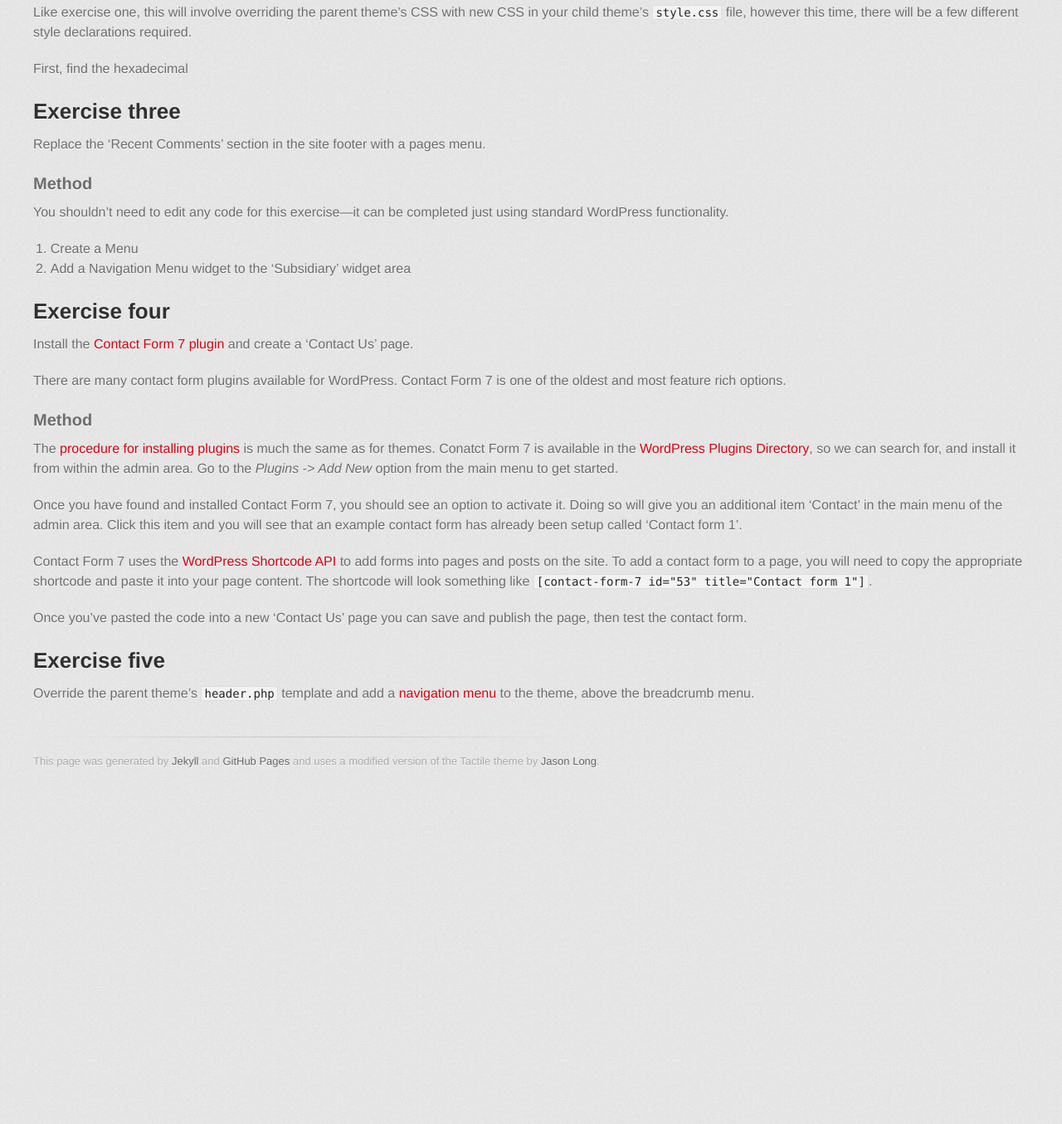
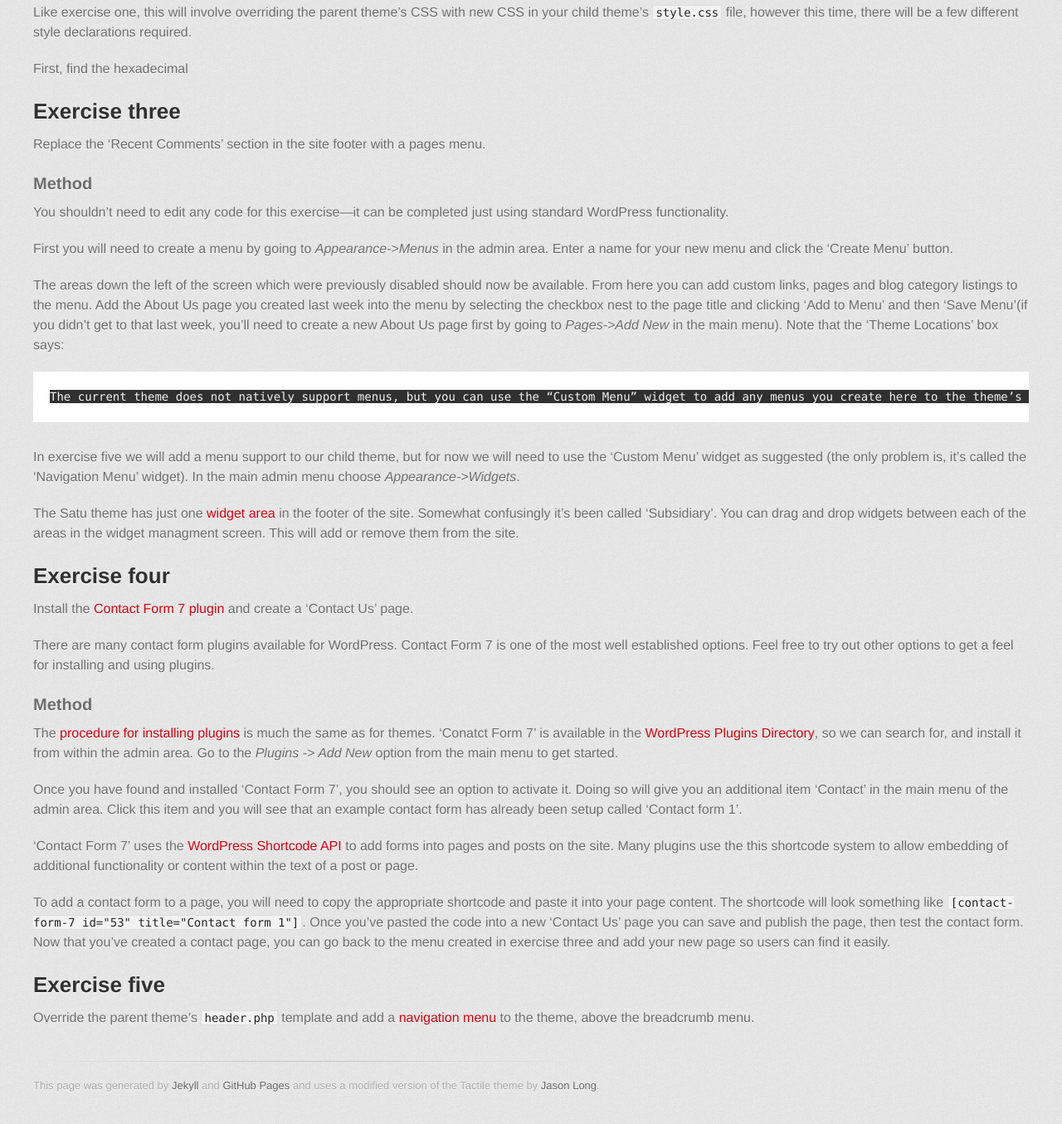
Before and after one commit to drzax/dca-web-short-course, a Jekyll site: the page built from index.md, in a window 1280 px wide and 1400 px high, scrolled down 1073 px. Shown: the top 1355 px of the window at 83% size. Built offline with Jekyll 4.4.1, drawn with Linux system fonts in a browser that asks for light colours; some web fonts are replaced; before the commit the page ends 2082 px from its top, so only the background shows below that.

Commit message:
Exercises 1-4

```diff
--- a/index.md
+++ b/index.md
@@ -18,11 +18,9 @@
 * [The WordPress Codex](http://codex.wordpress.org/)
 
 ## Exercise one
-
 Modify the maximum width of the site content to be 1200 pixels wide.
 
 ### Method
-
 To achieve this you will need to override the CSS in the parent theme which sets the width of the content.
 
 First find out what CSS selector is used to control width (hint: it's a [class selector](http://www.cssbasics.com/css-classes/)). You can do this by examining the site's HTML (often referred to as the DOM) and CSS using the [Google Chrome Developer Tools](https://developers.google.com/chrome-developer-tools/docs/elements).
@@ -32,11 +30,9 @@
 Finally, save and upload (or PUT) your CSS using FTP to check it's working as expected in the browser.
 
 ## Exercise two
-
 Change the highlight colour used on the site from red to a more appropriate colour of your choice.
 
 ### Method
-
 Like exercise one, this will involve overriding the parent theme's CSS with new CSS in your child theme's `style.css` file, however this time, there will be a few different style declarations required.
 
 First, find the hexadecimal
@@ -47,22 +43,29 @@
 ### Method
 You shouldn't need to edit any code for this exercise—it can be completed just using standard WordPress functionality.
 
-1. Create a Menu
-2. Add a Navigation Menu widget to the 'Subsidiary' widget area
+First you will need to create a menu by going to *Appearance->Menus* in the admin area. Enter a name for your new menu and click the 'Create Menu' button.
+
+The areas down the left of the screen which were previously disabled should now be available. From here you can add custom links, pages and blog category listings to the menu. Add the About Us page you created last week into the menu by selecting the checkbox nest to the page title and clicking 'Add to Menu' and then 'Save Menu'(if you didn't get to that last week, you'll need to create a new About Us page first by going to *Pages->Add New* in the main menu). Note that the 'Theme Locations' box says:
+
+	The current theme does not natively support menus, but you can use the “Custom Menu” widget to add any menus you create here to the theme’s sidebar.
+
+In exercise five we will add a menu support to our child theme, but for now we will need to use the 'Custom Menu' widget as suggested (the only problem is, it's called the 'Navigation Menu' widget). In the main admin menu choose *Appearance->Widgets*.
+
+The Satu theme has just one [widget area](http://codex.wordpress.org/WordPress_Widgets) in the footer of the site. Somewhat confusingly it's been called 'Subsidiary'. You can drag and drop widgets between each of the areas in the widget managment screen. This will add or remove them from the site.
 
 ## Exercise four
 Install the [Contact Form 7 plugin](http://contactform7.com/) and create a 'Contact Us' page.
 
-There are many contact form plugins available for WordPress. Contact Form 7 is one of the oldest and most feature rich options.
+There are many contact form plugins available for WordPress. Contact Form 7 is one of the most well established options. Feel free to try out other options to get a feel for installing and using plugins.
 
 ### Method
-The [procedure for installing plugins](http://codex.wordpress.org/Managing_Plugins#Installing_Plugins) is much the same as for themes. Conatct Form 7 is available in the [WordPress Plugins Directory](http://wordpress.org/plugins/), so we can search for, and install it from within the admin area. Go to the *Plugins -> Add New* option from the main menu to get started.
+The [procedure for installing plugins](http://codex.wordpress.org/Managing_Plugins#Installing_Plugins) is much the same as for themes. 'Conatct Form 7' is available in the [WordPress Plugins Directory](http://wordpress.org/plugins/), so we can search for, and install it from within the admin area. Go to the *Plugins -> Add New* option from the main menu to get started.
 
-Once you have found and installed Contact Form 7, you should see an option to activate it. Doing so will give you an additional item 'Contact' in the main menu of the admin area. Click this item and you will see that an example contact form has already been setup called 'Contact form 1'.
+Once you have found and installed 'Contact Form 7', you should see an option to activate it. Doing so will give you an additional item 'Contact' in the main menu of the admin area. Click this item and you will see that an example contact form has already been setup called 'Contact form 1'.
 
-Contact Form 7 uses the [WordPress Shortcode API](http://codex.wordpress.org/Shortcode_API) to add forms into pages and posts on the site. To add a contact form to a page, you will need to copy the appropriate shortcode and paste it into your page content. The shortcode will look something like `[contact-form-7 id="53" title="Contact form 1"]`.
+'Contact Form 7' uses the [WordPress Shortcode API](http://codex.wordpress.org/Shortcode_API) to add forms into pages and posts on the site. Many plugins use the this shortcode system to allow embedding of additional functionality or content within the text of a post or page.
 
-Once you've pasted the code into a new 'Contact Us' page you can save and publish the page, then test the contact form.
+To add a contact form to a page, you will need to copy the appropriate shortcode and paste it into your page content. The shortcode will look something like `[contact-form-7 id="53" title="Contact form 1"]`. Once you've pasted the code into a new 'Contact Us' page you can save and publish the page, then test the contact form. Now that you've created a contact page, you can go back to the menu created in exercise three and add your new page so users can find it easily.
 
 ## Exercise five
 Override the parent theme's `header.php` template and
```
